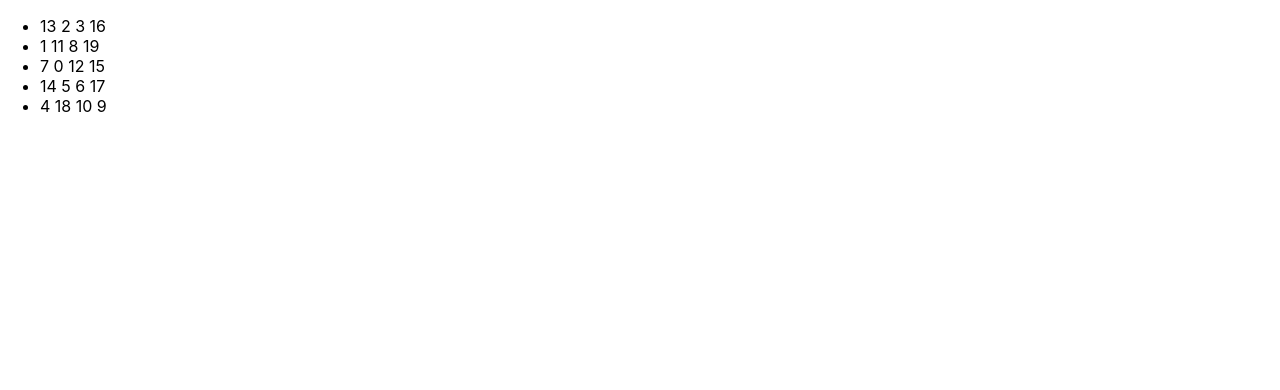
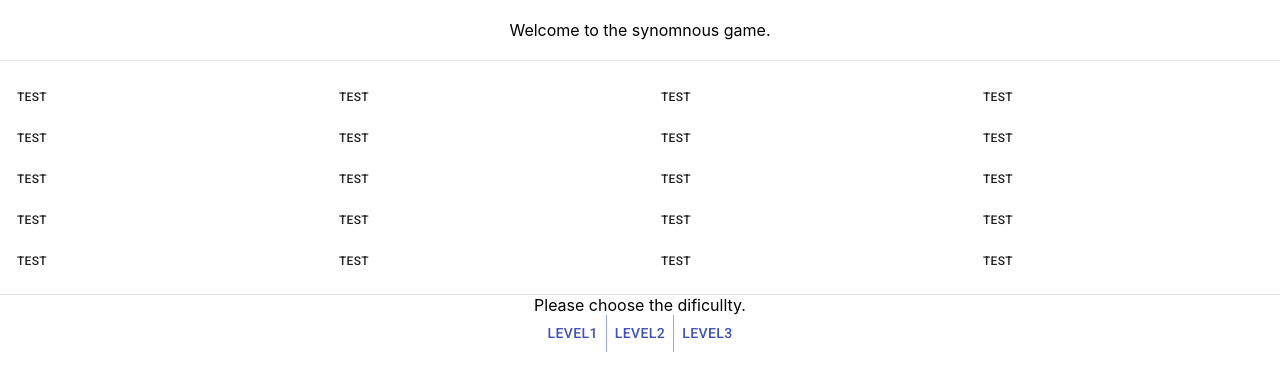
Before and after one commit to Jinof/cwords, a React (Create React App) app: page / in a window 1280 px wide. Shown: the top 390 px of the page. Built offline with nearby package versions, Linux system fonts and the light colour scheme.

Commit message:
:boom: :refactor: Refactor the code and make a big process

```diff
--- a/package.json
+++ b/package.json
@@ -3,10 +3,12 @@
   "version": "0.1.0",
   "private": true,
   "dependencies": {
+    "@material-ui/core": "^4.10.1",
     "@testing-library/jest-dom": "^4.2.4",
     "@testing-library/react": "^9.3.2",
     "@testing-library/user-event": "^7.1.2",
     "@types/jest": "^24.0.0",
+    "@types/material-ui": "^0.21.7",
     "@types/node": "^12.0.0",
     "@types/react": "^16.9.0",
     "@types/react-dom": "^16.9.0",
--- a/public/index.html
+++ b/public/index.html
@@ -14,6 +14,7 @@
       manifest.json provides metadata used when your web app is installed on a
       user's mobile device or desktop. See https://developers.google.com/web/fundamentals/web-app-manifest/
     -->
+    <link rel="stylesheet" href="https://fonts.googleapis.com/css?family=Roboto:300,400,500,700&display=swap" />
     <link rel="manifest" href="%PUBLIC_URL%/manifest.json" />
     <!--
       Notice the use of %PUBLIC_URL% in the tags above.
--- /dev/null
+++ b/src/components/headBar.tsx
@@ -0,0 +1,18 @@
+import React from "react";
+import { Box, Breadcrumbs, Link, Typography } from "@material-ui/core"
+
+export function Header() {
+    return (
+        <Breadcrumbs aria-label="breadcrumb">
+            <Link color="inherit" href="/">
+                Material-UI
+            </Link>
+            <Link color="inherit" href="/getting-started/installation/">
+                Core
+            </Link>
+            <Typography color="textPrimary">
+                Breadcrumb
+            </Typography>
+        </Breadcrumbs>
+    )
+}
--- /dev/null
+++ b/src/components/styles.css
@@ -0,0 +1,14 @@
+#singleWord {
+    font-size: 12px;
+    /* margin: auto;
+    display: grid; */
+}
+
+/* .border {
+    margin: auto;
+
+}
+
+.levelButton {
+    margin: auto;
+} */
--- a/src/components/wordsInMatrix.tsx
+++ b/src/components/wordsInMatrix.tsx
@@ -1,26 +1,139 @@
 import React from "react";
+import { Box, Button, Grid, ButtonGroup, Divider } from "@material-ui/core"
+import './styles.css';
 
-export class WordsInMatrix extends React.Component<any, object>{
-  render() {
-    let matrix = NewMatrix()
-    const listItems = matrix.map((ary) => <li>{ary.map((num) => num.toString() + " ")}</li>)
+function SingleWord(props: { key: number, value: string, onClickHandler: Function, show: boolean; }) {
+  return (
+    <Button key={props.key} onClick={props.onClickHandler()} id={"singleWord"} color="default">
+      {props.show ? props.value : ""}
+    </Button>
+  )
+}
+
+function Border(props: { data: Array<Array<string>>, matrix: Array<Array<number>>, onClickHandler: Function, show: Array<Array<boolean>>; }) {
+
+  let renderBorder = (num: number, data: string, onClickHandler: Function, show: boolean) => {
+    return <SingleWord key={num} value={data} onClickHandler={onClickHandler} show={show} />
+  }
+
+  console.log(props.matrix)
+
+  let Item = props.matrix.map((ary) => {
 
     return (
-      <div>
-        <ul>{listItems}</ul>
-      </div>
+      <>
+        {ary.map((num) => {
+          return <Grid container item xs={3}>
+            {
+              renderBorder(num,
+                props.data[parseInt((num / 2).toString())][num % 2],
+                props.onClickHandler,
+                props.show[parseInt((num / 2).toString())][num % 2]
+              )
+            }
+          </Grid>
+        })}
+      </>
+    )
+  })
+
+  console.log(Item)
+
+  return (
+    <Grid container spacing={1} justify="center" alignItems="center">
+      {Item}
+    </Grid>
+  )
+}
+
+interface Props {
+}
+
+interface state {
+  level: string
+  score: number
+  data: Array<Array<string>>
+  show: Array<Array<boolean>>
+  first: number
+  second: number
+}
+
+export class WordsInMatrix extends React.Component<Props, state> {
+  constructor(props: Props) {
+    super(props);
+    this.state = {
+      level: "level1",
+      score: 0,
+      data: new Array(10).fill(Array(2).fill("test")),
+      show: new Array(10).fill(Array(2).fill(true)),
+      first: 0,
+      second: 0,
+    }
+  }
+
+  getData = (level: string) => {
+    const json = require('../data/synonymous.json')
+    console.log(level, json[level])
+    return json[level]
+  }
+
+  matrix = () => {
+    return NewMatrix()
+  }
+
+  handleClick = () => {
+
+  }
+
+  handelChickLevel = (level: string) => {
+    let data = this.getData(level)
+    this.setState({ level: level, data: data })
+  }
+
+  render() {
+    let matrix = this.matrix().slice()
+    let data = this.state.data
+    let show = this.state.show
+
+    console.log(this.state.level, data)
+
+    return (
+      <Box>
+        <Box marginBottom={2} style={{minHeight: 200, minWidth: 400}} >
+          <Border data={data} matrix={matrix} onClickHandler={this.handleClick} show={show} />
+        </Box>
+        <Divider />
+        <Box style={{ textAlign: 'center' }}>
+          <Box>
+            Please choose the dificullty.
+          </Box>
+          <ButtonGroup variant="text" color="primary" aria-label="text primary button group" >
+            <Button onClick={() => this.handelChickLevel("level1")}>Level1</Button>
+            <Button onClick={() => this.handelChickLevel("level2")}>Level2</Button>
+            <Button onClick={() => this.handelChickLevel("level3")}>Level3</Button>
+          </ButtonGroup>
+        </Box>
+      </Box>
     )
   }
 }
 
+// function check() {
+//   for (let _i = 0;_i < 10; _i++) {
+//     if (json[this.state.levelCorrect][_i].indexOf(this.state.clickedArray[0]) !== -1) {
+//       return this.state.clickedArray[1] === json[this.state.levelCorrect][_i][1] ||
+//         this.state.clickedArray[1] === json[this.state.levelCorrect][_i][2]
+//     }
+//   }
+//
+//   return false
+// }
+
 // Matrix is a function returns a scrambled array.
 function Shuffle(ary: Array<number>) {
-  ary.sort(function () {
+  return ary.sort(function () {
     return 0.5 - Math.random()
   })
-
-  console.log("Shuffle", ary)
-  return ary
 }
 
 // NewAry returns an 5x4=20 array.
@@ -30,8 +143,6 @@ function NewAry() {
     ary.push(_i)
   }
 
-  console.log("new ary", ary)
-
   return ary
 }
 
@@ -39,11 +150,9 @@ function NewAry() {
 function CovToMatrix(ary: Array<number>) {
   let matrix: Array<Array<number>> = new Array<Array<number>>()
   for (let _i = 0; _i < 5; _i++) {
-    matrix[_i] = ary.slice(_i*4, (_i+1)*4)
-    console.log(`matrix${_i}`, matrix[_i])
+    matrix[_i] = ary.slice(_i * 4, (_i + 1) * 4)
   }
 
-  console.log("cov to matrix", matrix)
   return matrix
 }
 
--- a/src/pages/game.tsx
+++ b/src/pages/game.tsx
@@ -1,12 +1,20 @@
 import React from "react";
-import {WordsInMatrix} from "../components/wordsInMatrix"
+import { WordsInMatrix } from "../components/wordsInMatrix"
+import { Header } from "../components/headBar"
+import { Box, Container, Divider } from "@material-ui/core";
 
 export class Game extends React.Component<any, any>{
   render() {
     return (
-      <div>
-        <WordsInMatrix />
-      </div>
+      <Box>
+        <Box style={{ textAlign: 'center', justifyContent: 'center', padding: 20}}>
+          Welcome to the synomnous game.
+        </Box>
+        <Divider />
+        <Box style={{marginTop: 20}}>
+          <WordsInMatrix />
+        </Box>
+      </Box>
     )
   }
 }
```
Also changed, not shown: 1 other file (tests, documents, lock files or other folders).
